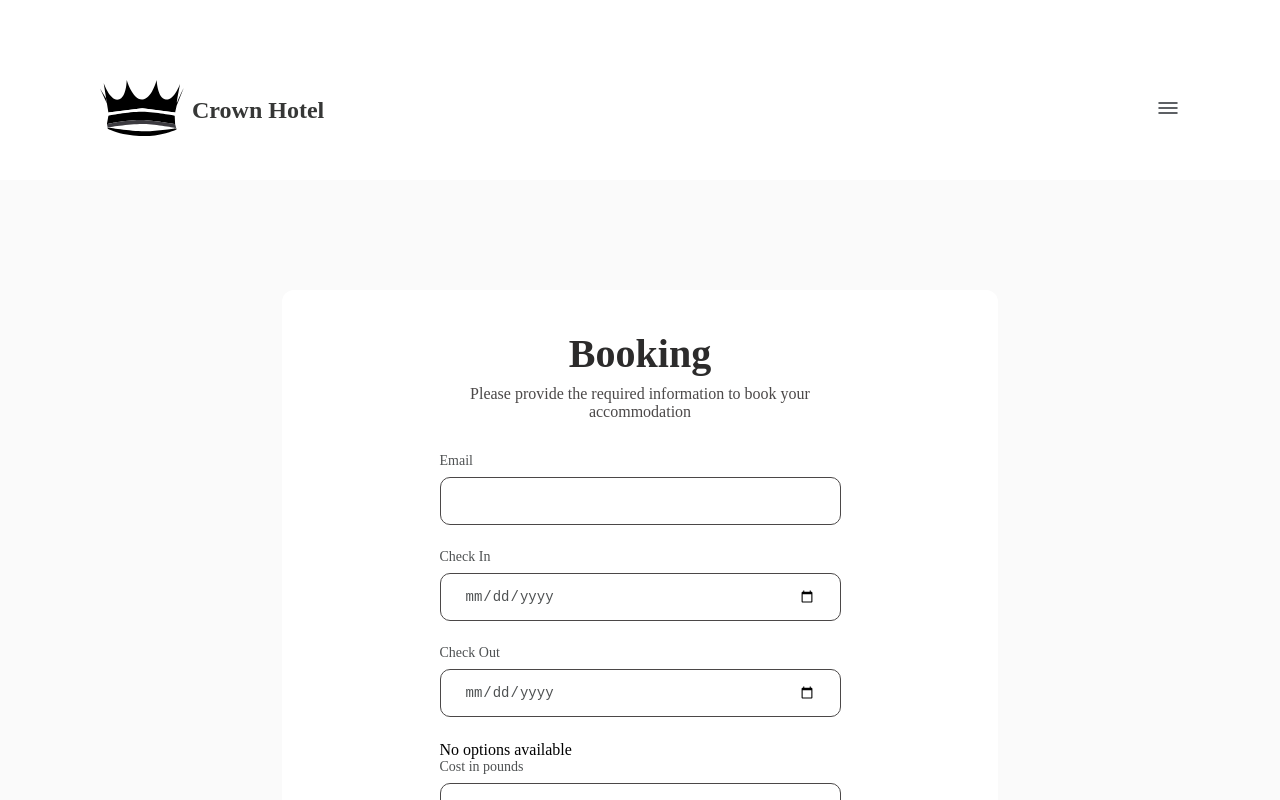
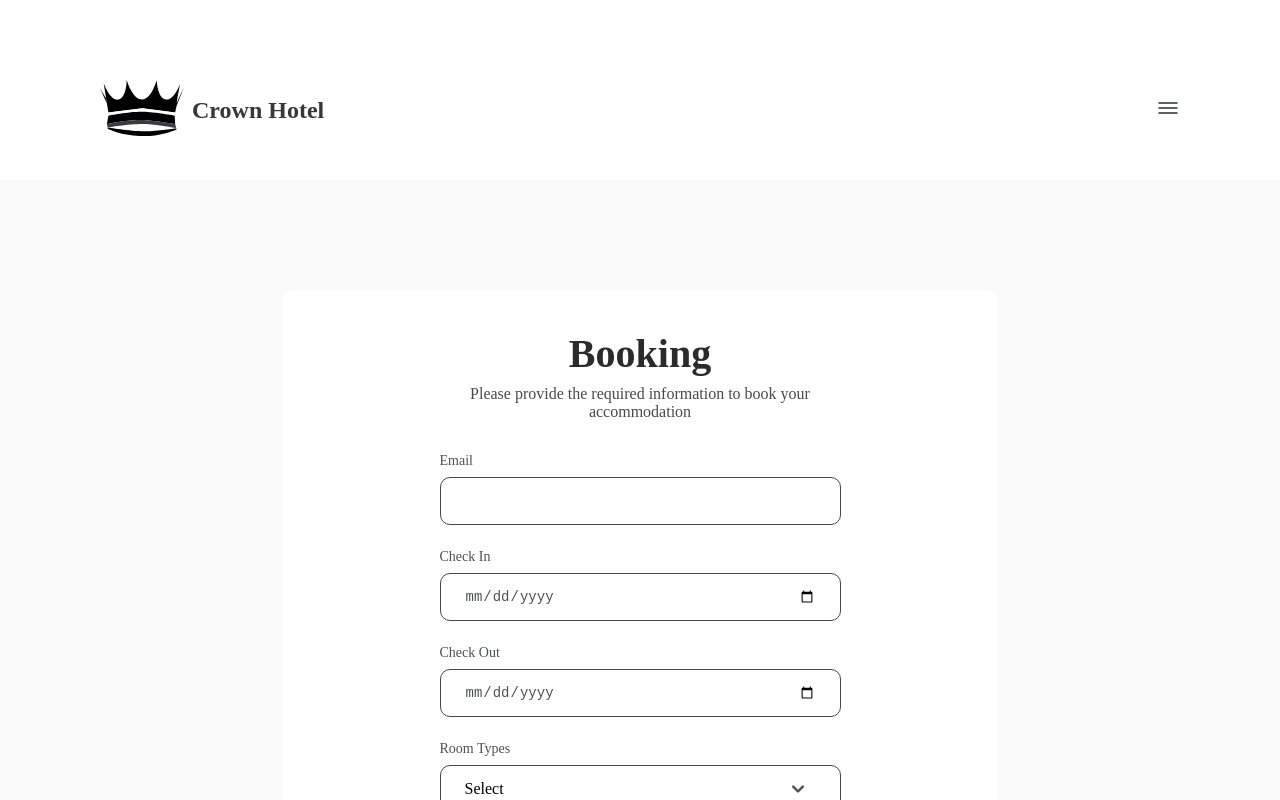
Before and after one commit to phemmieblaq/hotel_frontend, a React (Create React App) app in the folder client/: page /booking in a window 1280 px wide. Built offline with nearby package versions, Linux system fonts and the light colour scheme.

Commit message:
bug fixes
admin page option not selecting properly

```diff
--- a/client/src/components/cards/statusCard/index.jsx
+++ b/client/src/components/cards/statusCard/index.jsx
@@ -15,18 +15,21 @@ const StatusCard = ({ roomNum, roomType, date, ref_no, user, status}) => {
         'X': ['--Select--', 'Check In'],
         'A': ['--Select--'],
         'O': ['--Select--', 'Check Out'],
-        'C': ['--Select--'],
+        'C': ['--Select--']
       },
-      'Housekeeper': {
+      'HouseKeeper': {
         'X': ['--Select--'],
         'A': ['--Select--'],
         'O': ['--Select--'],
-        'C': ['--Select--', 'Cleaned'],
-      },
+        'C': ['--Select--', 'Cleaned']
+      }
     };
 
     // Get options based on user and status
-    const selectedOptions = optionsMap[user]?.[status] || ['--Select--'];
+    const selectedOptions = optionsMap[user]?.[status] || ['--Select9--'];
+
+    console.log("user: " + user, " status: " + status + " Selected Option: " + selectedOptions)
+
 
     // Update the state with the selected options
     setOptions(selectedOptions);
@@ -92,7 +95,7 @@ const StatusCard = ({ roomNum, roomType, date, ref_no, user, status}) => {
         <h2> {ref_no ? `Ref Number: ${ref_no}` : null}</h2>
         <h2> {date ? `Date: ${date}` : null}</h2>
         <div>
-          <DropDownInput options={options} onSelect={handleDropdownSelect} />
+          <DropDownInput Options={options} setValue={handleDropdownSelect} initialValue={options[0]}/>
         </div>
     </div>
   );
--- a/client/src/components/input/dropDownInput.jsx
+++ b/client/src/components/input/dropDownInput.jsx
@@ -1,29 +1,93 @@
-import React, { useState } from "react";
+// import React, { useState } from "react";
 
-const DropDownInput = ({ options, onSelect }) => {
-  // Check if options is undefined or empty, set default to an empty array
-  const initialSelectedValue = options && options.length > 0 ? options[0] : null;
+// const DropDownInput = ({ options, onSelect }) => {
+//   // Check if options is undefined or empty, set default to an empty array
+//   const initialSelectedValue = options && options.length > 0 ? options[0] : null;
 
-  const [selectedValue, setSelectedValue] = useState(initialSelectedValue);
+//   const [selectedValue, setSelectedValue] = useState(initialSelectedValue);
 
+//   const handleSelect = (selected) => {
+//     setSelectedValue(selected);
+//     onSelect(selected);
+//   };
+
+
+//   return (
+//     <div>
+//       <select value={selectedValue} onChange={(e) => handleSelect(e.target.value)}>
+//         {options.map((option, index) => (
+//           <option key={index} value={option}>
+//             {option}
+//           </option>
+//         ))}
+//       </select>
+//     </div>
+//   );
+// };
+
+
+
+// export default DropDownInput;
+
+
+
+
+import React, {useState } from "react";
+import { HiChevronDown, HiChevronUp } from "react-icons/hi";
+
+const DropDownInput = ({setValue, Options, errorMessage, label, initialValue, onSelect}) => {
+
+  const [selectedValue, setSelectedValue] = useState(initialValue);
+
+  const [open, setOpen] = useState(false);
+
+  const handleOpenDropdown = () => {
+    setOpen(!open);
+  };
   const handleSelect = (selected) => {
     setSelectedValue(selected);
-    onSelect(selected);
+    setValue(selected)
+    // onSelect(selected);
+    setOpen(false);
   };
 
-  if (!options || options.length === 0) {
-    return <div>No options available</div>; // You might want to handle this case gracefully
-  }
+
+
 
   return (
-    <div>
-      <select value={selectedValue} onChange={(e) => handleSelect(e.target.value)}>
-        {options.map((option, index) => (
-          <option key={index} value={option}>
-            {option}
-          </option>
-        ))}
-      </select>
+    <div className={`custom-div `}key="DropDownInput">
+      <div className="Top">
+        {label ? <label className='Label'>{label}</label> : null}
+
+        {errorMessage ? <div className='ErrMsg'>{errorMessage}</div> : null}
+      </div>
+
+      <div className={`InputWrapper ${errorMessage ? 'error' : ''}`}>
+        <div className="dropDownW" onClick={handleOpenDropdown}>
+          <div className="showList">{selectedValue}</div>
+          <div className='ShowListIcon'>
+            {open ? (
+              <HiChevronUp size={24} color="#4E5152" />
+            ) : (
+              <HiChevronDown size={24} color="#4E5152" />
+            )}
+          </div>
+        </div>
+        {open && (
+          <>
+            <div className='InvisibleBackDrop' onClick={() => setOpen(false)} />
+            <div className='DropDown'>
+              <div className="ListItems">
+                {Options.map((option, index) => (
+                  <div className='ListItem' key={index} onClick={() => handleSelect(option)} >
+                    {option}
+                  </div>
+                ))}
+              </div>
+            </div>
+          </>
+        )}
+      </div>
     </div>
   );
 };
--- a/client/src/components/input/flag.css
+++ b/client/src/components/input/flag.css
@@ -13,15 +13,15 @@
   outline: none;
 }
 
-.flag-dropdown {
-}
+/* .flag-dropdown {
+} */
 
 .selected-flag {
   width: 60px !important;
   padding-left: 20px !important;
 }
-.country-list {
-}
+/* .country-list {
+} */
 .country {
   height: 50px;
   border-bottom: 1px solid #ececec;
--- a/client/src/components/input/style.css
+++ b/client/src/components/input/style.css
@@ -1,8 +1,6 @@
-
-
 .InputWrapper {
-  border:1px solid #4B4848;
-width:100%;
+  border: 1px solid #4B4848;
+  width: 100%;
 
   align-items: center;
   display: flex;
@@ -11,7 +9,7 @@ width:100%;
   padding: 8px 24px;
   height: 48px;
   transition: 0.3s all ease;
-  background-color:  "#f2f2f2";
+  background-color: "#f2f2f2";
 
   &:focus {
     outline: none;
@@ -22,9 +20,10 @@ width:100%;
     height: 48px;
   }
 }
-.InputWrapper.error{
-  border:1px solid red;
-width:100%;
+
+.InputWrapper.error {
+  border: 1px solid red;
+  width: 100%;
 
   align-items: center;
   display: flex;
@@ -33,7 +32,7 @@ width:100%;
   padding: 8px 24px;
   height: 48px;
   transition: 0.3s all ease;
-  background-color:  "#f2f2f2";
+  background-color: "#f2f2f2";
 
   &:focus {
     outline: none;
@@ -44,9 +43,10 @@ width:100%;
     height: 48px;
   }
 }
-.InputWrapper.warning{
-  border:1px solid yellow;
-width:100%;
+
+.InputWrapper.warning {
+  border: 1px solid yellow;
+  width: 100%;
 
   align-items: center;
   display: flex;
@@ -55,7 +55,7 @@ width:100%;
   padding: 8px 24px;
   height: 48px;
   transition: 0.3s all ease;
-  background-color:  "#f2f2f2";
+  background-color: "#f2f2f2";
 
   &:focus {
     outline: none;
@@ -70,12 +70,12 @@ width:100%;
 
 
 .custom-div {
-  width:100%;
+  width: 100%;
   display: flex;
   flex-flow: column;
   gap: clamp(8px, 0.8px, 12px);
   margin-bottom: 24px;
-height:auto;
+  height: auto;
   position: relative;
 
   @media screen and (max-width: 600px) {
@@ -89,7 +89,7 @@ height:auto;
 
 .Input {
   color: #4e5152;
-  border:1px solid black;
+  border: 1px solid black;
   height: 48px;
   width: 90%;
   border: none;
@@ -97,7 +97,7 @@ height:auto;
   outline: none;
   font-weight: 400;
   font-size: 14px;
-  width:100%;
+  width: 100%;
 
 
   &::-webkit-outer-spin-button,
@@ -157,6 +157,7 @@ height:auto;
   }
 
 }
+
 .ErrMsg {
   position: relative;
   color: red;
@@ -164,7 +165,8 @@ height:auto;
   justify-content: center;
   align-items: center;
 }
-.WarnMsg{
+
+.WarnMsg {
   position: relative;
   color: #d77000;
   font-size: 12px;
@@ -187,35 +189,39 @@ height:auto;
   line-height: 21px;
   color: #4e5152;
 }
+
 .ShowListIcon {
   background: #ffffff;
   display: flex;
   justify-content: center;
   align-items: center;
   width: 10%;
-cursor: pointer;}
+  cursor: pointer;
+}
 
 .DropDown {
+  /* background-color: #d77000; */
   background: #ffffff;
   border: 1px solid #e1e1de;
   position: absolute;
   width: 100%;
-height: 180px;
-top: 50px;
+  height: 100px;
+  top: 75px;
   overflow-y: auto;
   right: 1px;
   z-index: 1000;
   padding: 10px 0px;
   border-radius: 0 0 8px 8px;
   box-shadow: 0 15px 15px #00000011;
+  padding: 1rem;
 
 }
 
 .ListItems {
-gap: 10px;
+  /* gap: 10px; */
   display: flex;
   flex-direction: column;
-
+  /* background-color: blueviolet; */
 
 }
 
@@ -244,3 +250,11 @@ width: 100%;
   z-index: 3;
 
 }
+
+.dropDownW {
+  width: 100%;
+  display: flex;
+  justify-content: space-between;
+  align-items: center;
+  height: 100%;
+}
--- a/client/src/containers/bookingForm/index.jsx
+++ b/client/src/containers/bookingForm/index.jsx
@@ -6,7 +6,6 @@ import { yupResolver } from '@hookform/resolvers/yup'
 import { useForm } from 'react-hook-form'
 import DropDownInput from '../../components/input/dropDownInput'
 import { bookingSchema } from './bookingSchema'
-import StatusCard from '../../components/cards/statusCard'
 import axios from 'axios'
 import toast from 'react-hot-toast'
 import { useNavigate } from 'react-router-dom'
@@ -146,7 +145,7 @@ const BookingForm = () => {
               Options={options}
               label="Room Types"
               name="roomTypes"
-              initialValue='select'
+              initialValue='Select'
               setValue={handleGuestChange}
               errorMessage={errors.roomTypes?.message}/>
 
--- a/client/src/containers/header/index.jsx
+++ b/client/src/containers/header/index.jsx
@@ -81,7 +81,7 @@ const Header = ({ admin, handleSelect}) => {
                         </div>}
                     {admin &&
                         <div className="dropWrapper">
-                            <DropDownInput options={options} onSelect={handleHeaderDropdownSelect} />
+                            <DropDownInput Options={options} setValue={handleHeaderDropdownSelect} initialValue={options[0]}/>
 
                         </div>
                     }
--- a/client/src/containers/header/style.css
+++ b/client/src/containers/header/style.css
@@ -13,7 +13,8 @@
     left: 0;
     z-index: 20;
 
-    overflow-x: hidden;
+    /* overflow-x: hidden;
+    overflow-y: visible; */
 
     @media screen and (max-width: 800px) {
         padding: 54px 16px 32px 16px;
@@ -26,7 +27,7 @@
     display: flex;
 
     justify-content: space-between;
-    overflow: hidden;
+    /* overflow: hidden; */
     width: 100%;
     align-items: center;
 
--- a/client/src/pages/receptionist/index.jsx
+++ b/client/src/pages/receptionist/index.jsx
@@ -114,9 +114,10 @@ const Receptionist = ({user}) => {
           {/* {dropdown} */}
         </div>
         <div className="cardMap">
-          {rooms.map((el, index) => (
-            <StatusCard key={index} roomNum={el.roomNumber} roomType={el.title} date={el.date} ref_no={el.ref_no} user={user} status={el.status}/>
-          ))}
+          {rooms.map((el, index) => {
+            // console.log(el)
+            return <StatusCard key={index} roomNum={el.roomNumber} roomType={el.title} date={el.date} ref_no={el.ref_no} user={user} status={el.status}/>
+          })}
         </div>
 
       </div>
```
Lines whose indentation alone changed are shown as unchanged.
